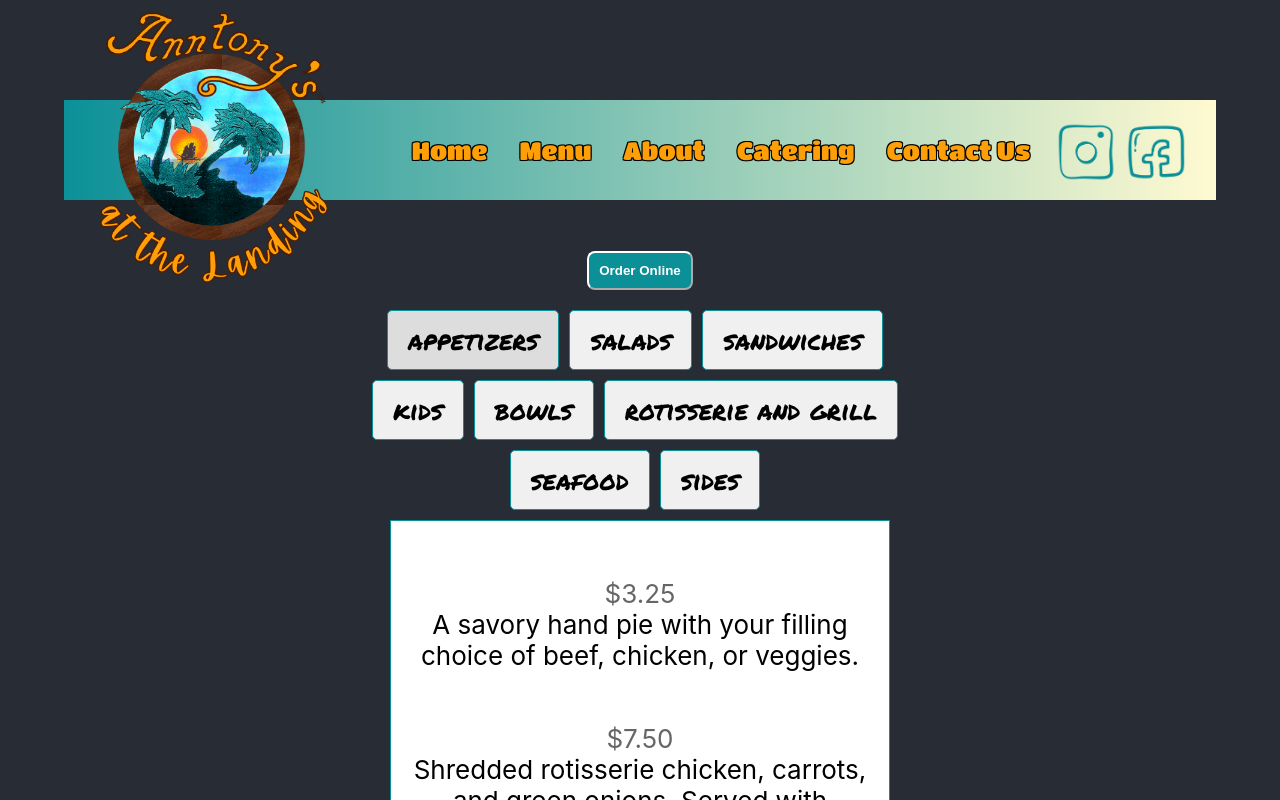
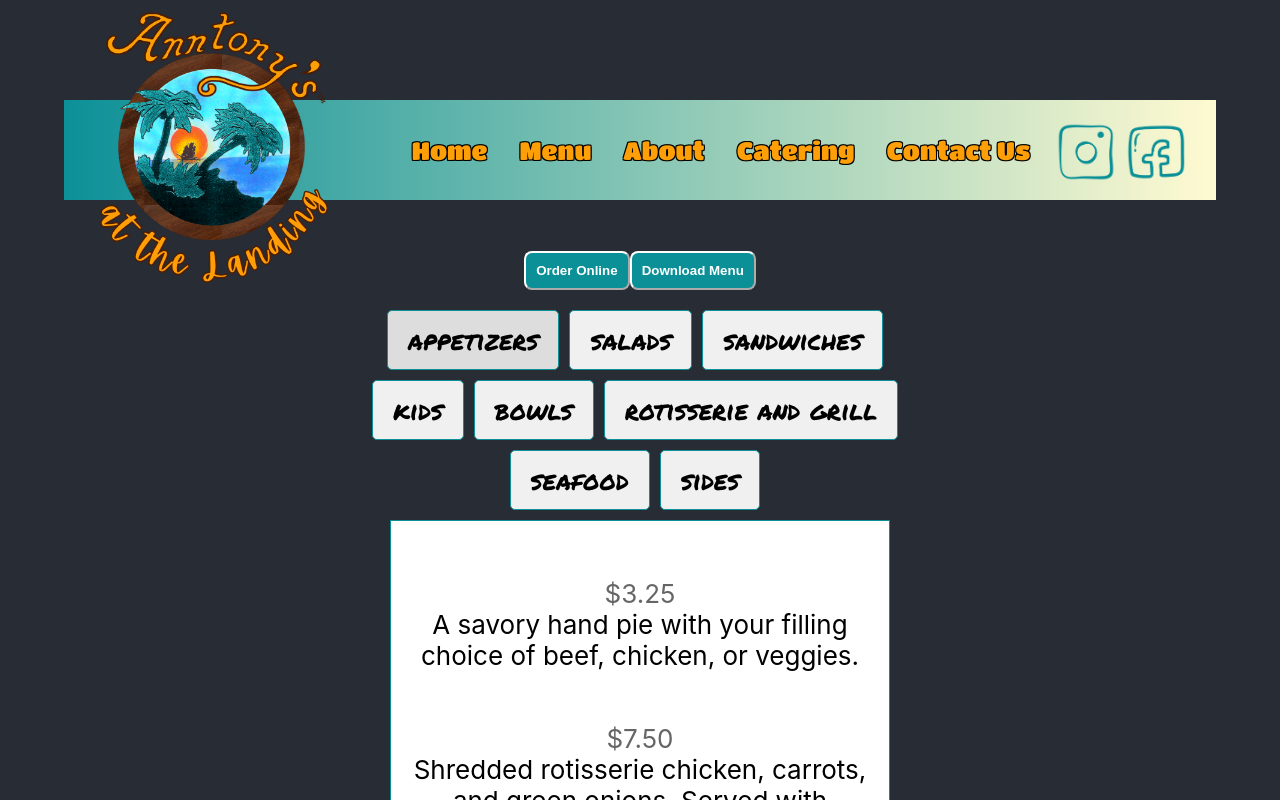
Before and after one commit to Introvette/anntonys-at-the-landing, a React (Create React App) app: page /menu in a window 1280 px wide. Shown: the top 800 px of the page. Built offline with nearby package versions, Linux system fonts and the light colour scheme.

Commit message:
Update menu.jsx

```diff
--- a/src/Components/Pages/Menu/menu.jsx
+++ b/src/Components/Pages/Menu/menu.jsx
@@ -22,6 +22,15 @@ const MenuPage = () => {
               Order Online
             </a>
           </button>
+               <button className="order-online">
+            <a
+              rel="noreferrer"
+              target="_blank"
+              href="https://drive.google.com/file/d/1UI6EPuDNzdbt-4UbovcLku0ZgERw2Ydw/view?usp=sharing"
+            >
+              Download Menu
+            </a>
+          </button>
         </div>
         <MenuTabs />
       </div>
```
